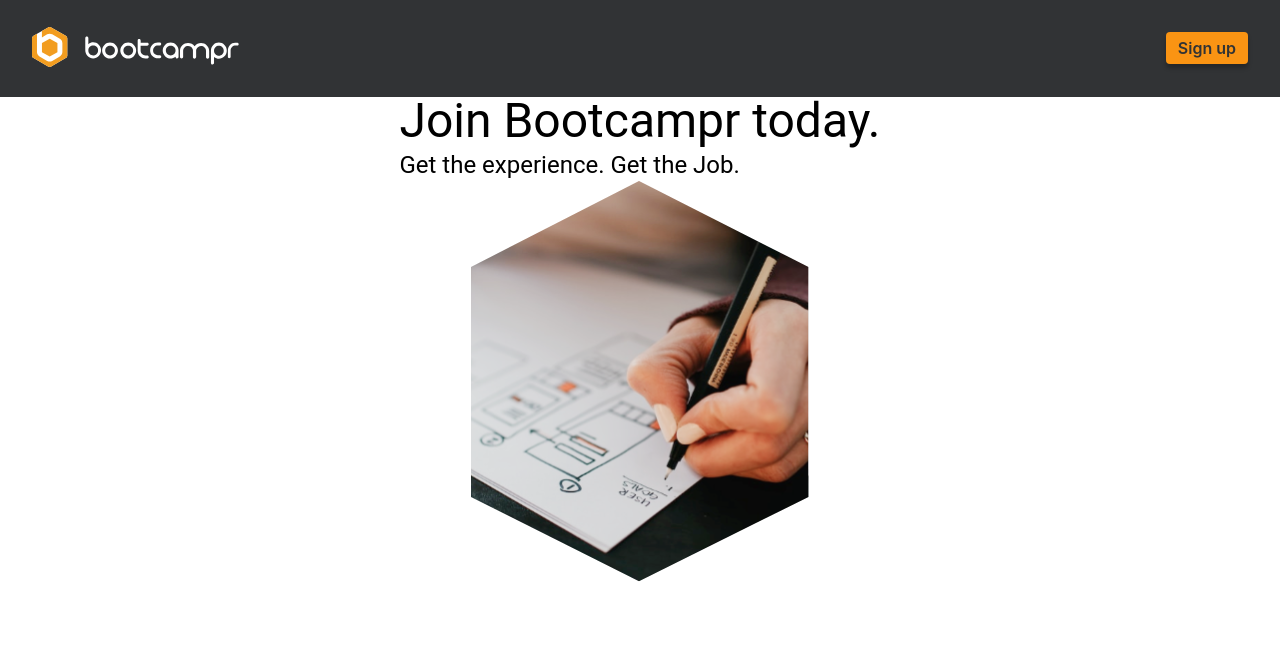
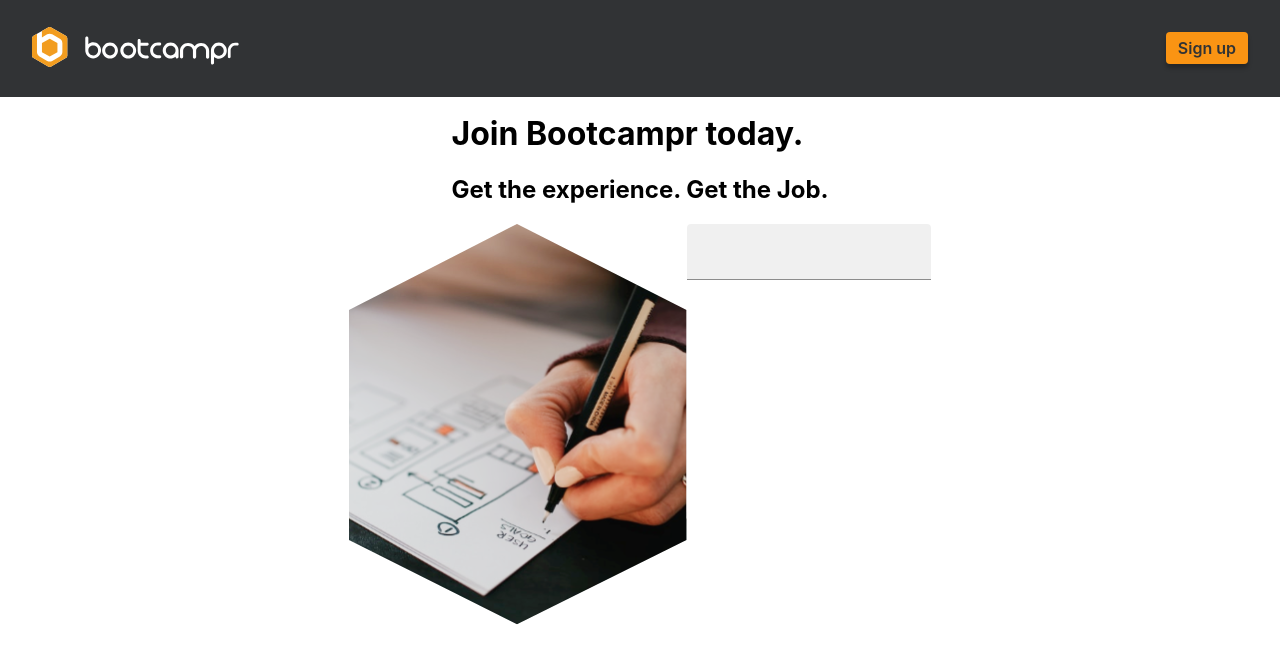
Before and after one commit to yeezick/bootcampr-assessment, a React (Create React App) app in the folder frontend/: page /sign-up in a window 1280 px wide. Shown: the top 662 px of the page. Built offline with nearby package versions, Linux system fonts and the light colour scheme.

Commit message:
Add form input

```diff
--- /dev/null
+++ b/frontend/src/components/Form/Form.tsx
@@ -0,0 +1,11 @@
+import FormControl from '@mui/material/FormControl';
+import './Form.scss'
+import { TextField } from '@mui/material';
+
+export const Form: React.FC = () => {
+  return (
+   <FormControl>
+    <TextField variant='filled'/>
+</FormControl>
+  )
+}
--- a/frontend/src/screens/SignUp/SignUp.scss
+++ b/frontend/src/screens/SignUp/SignUp.scss
@@ -3,7 +3,7 @@
     display: flex;
     flex-direction: column;
 
-    .signup-container{
-
+    .flex-container{
+        display: flex;
     }
 }
--- a/frontend/src/screens/SignUp/SignUp.tsx
+++ b/frontend/src/screens/SignUp/SignUp.tsx
@@ -1,21 +1,20 @@
-import React, { useState } from 'react'
 import Container from '@mui/material/Container'
-import Typograhy from '@mui/material/Typography'
+import hexagon from '../../assets/Hexagon.svg'
 import './SignUp.scss'
-import hexagon from '../../assets/Hexagon.svg'
+import { Form } from 'components/Form/Form'
 
 export const SignUp: React.FC = () => {
   return (
     <Container>
       <div className='landing-container'>
         <div className='signup-container'>
-          <Typograhy variant='h3' component='h1'>Join Bootcampr today.</Typograhy>
-          <Typograhy variant='h5' component='h2'>Get the experience. Get the Job.</Typograhy>
+          <h1>Join Bootcampr today.</h1>
+          <h2>Get the experience. Get the Job.</h2>
         </div>
         <div className='flex-container'>
           <img src={hexagon} alt='hand writing with pen' />
+          <Form />
         </div>
-        <div className='form-container'></div>
       </div>
     </Container>
   )
```
Also changed, not shown: frontend/src/components/Form/Form.scss (added).
